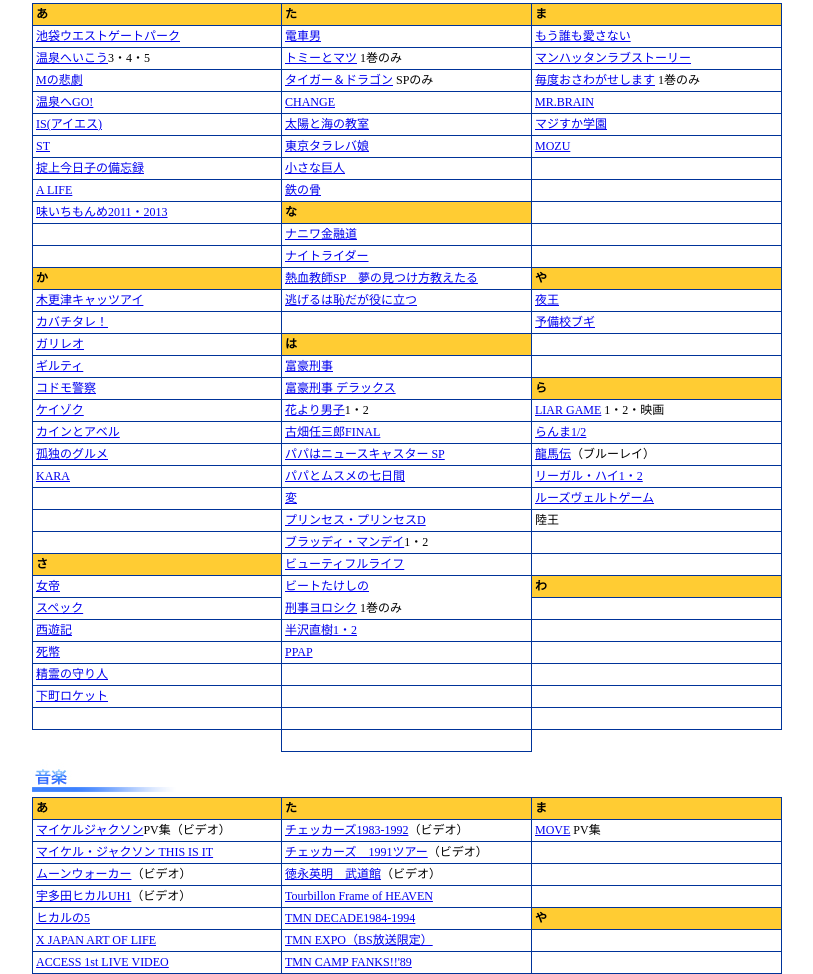
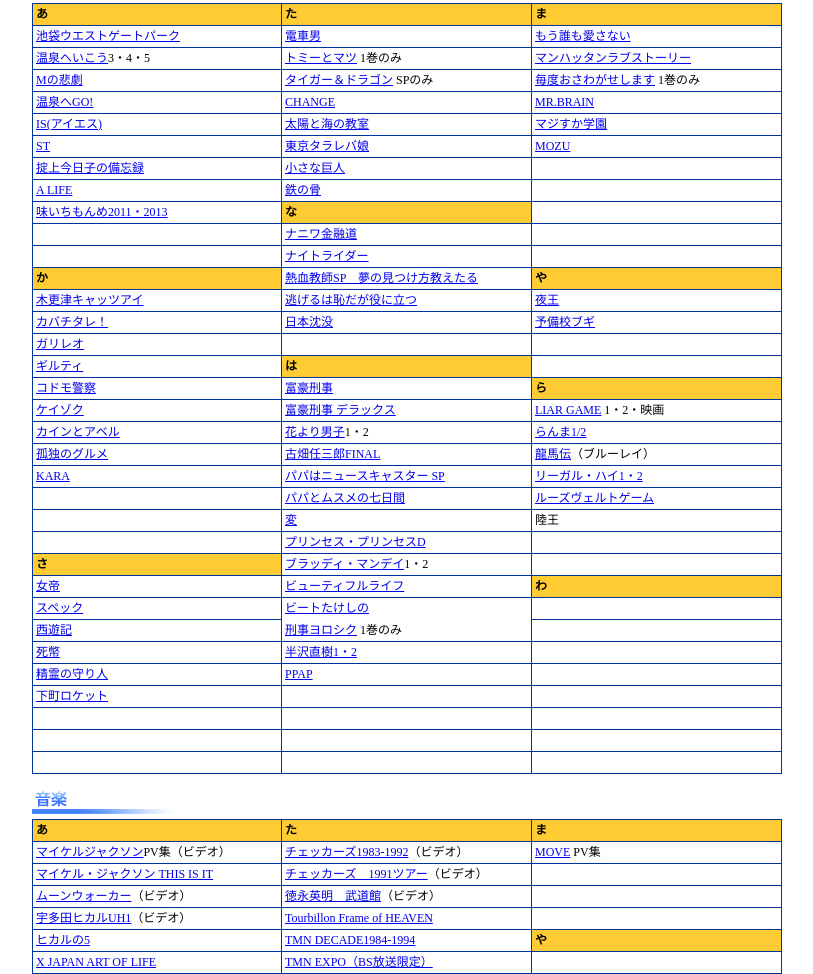
Before and after one commit to akkun1974/lineup, a plain HTML site: page music.html in a window 1280 px wide. Shown: the part 180-1154 px from the top of the page, without its empty margins (229-1042 px from the left). Drawn offline with Linux system fonts and the light colour scheme.

Commit message:
新作追加

```diff
--- a/music.html
+++ b/music.html
@@ -67,6 +67,8 @@
 		<li><a href="http://posren.com/detail-392944.html" target="_blank">精霊の守り人</a><br /></li>
 		<li><a href="https://posren.com/detail-378759.html" target="_blank">下町ロケット</a><br /></li>
 		<li><br /></li>
+		<li><br /></li>
+		<li><br /></li>
 	</ul>
 	<ul class="list5">
 		<li class="subtitle1">た</li>
@@ -83,6 +85,7 @@
 		<li><a href="https://posren.com//detail-32600.html" target="_blank">ナイトライダー</a></li>
 		<li><a href="http://www.youtube.com/watch?v=VaWKBaT2Wvc" target="_blank">熱血教師SP　夢の見つけ方教えたる</a></li>
 		<li><a href="http://posren.com/detail-410199.html" target="_blank">逃げるは恥だが役に立つ</a><br /></li>
+		<li><a href="https://www.tbs.co.jp/nihon_chinbotsu_tbs/" target="_blank">日本沈没</a></li>
 		<li><br /></li>
 		<li class="subtitle1">は</li>
 		<li><a href="https://posren.com//detail-32291.html" target="_blank">富豪刑事</a></li>
@@ -132,6 +135,8 @@
 		<li><br /></li>
 		<li><br /></li>
 		<li class="subtitle1">わ</li>
+		<li><br /></li>
+		<li><br /></li>
 		<li><br /></li>
 		<li><br /></li>
 		<li><br /></li>
```
